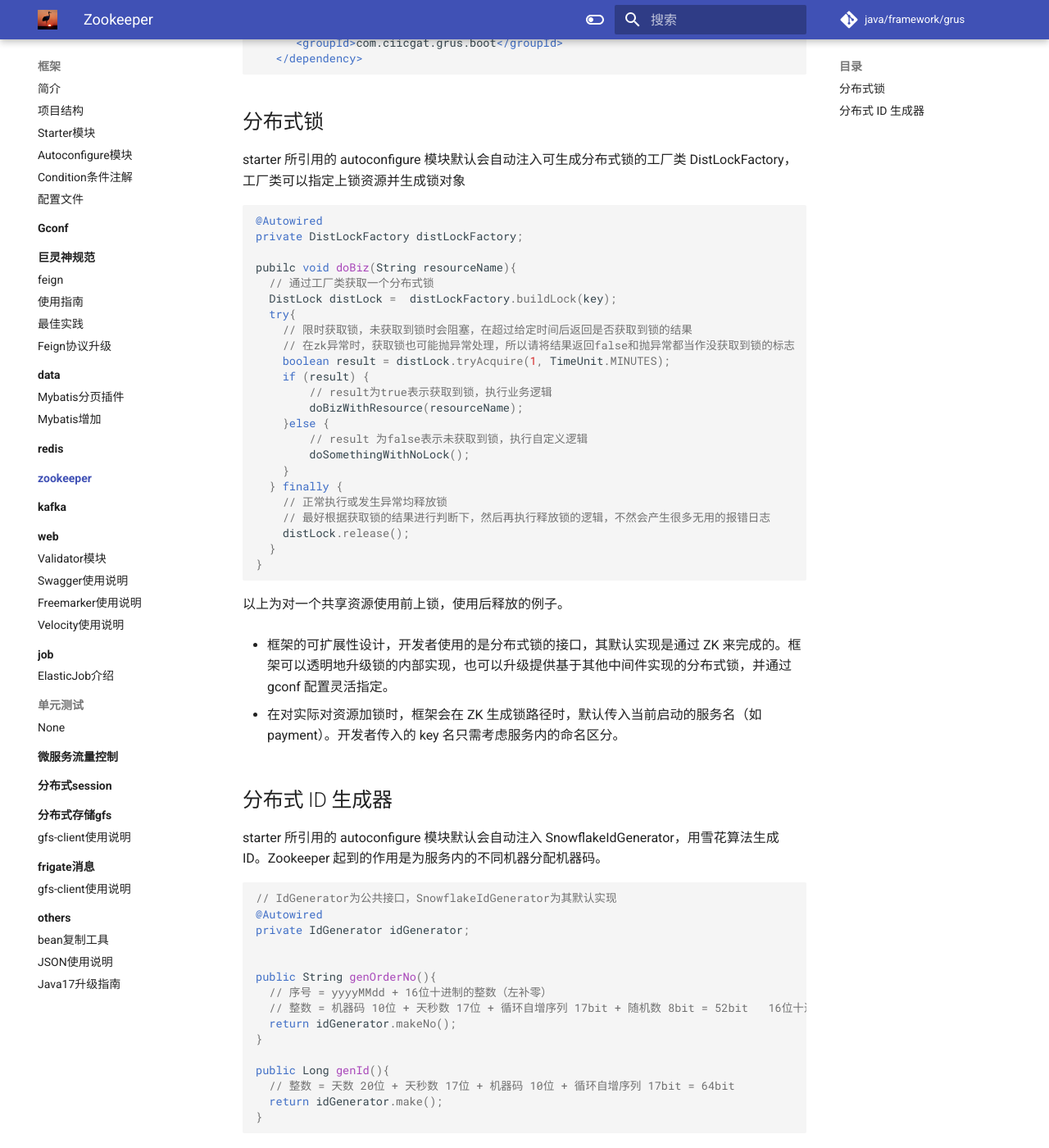
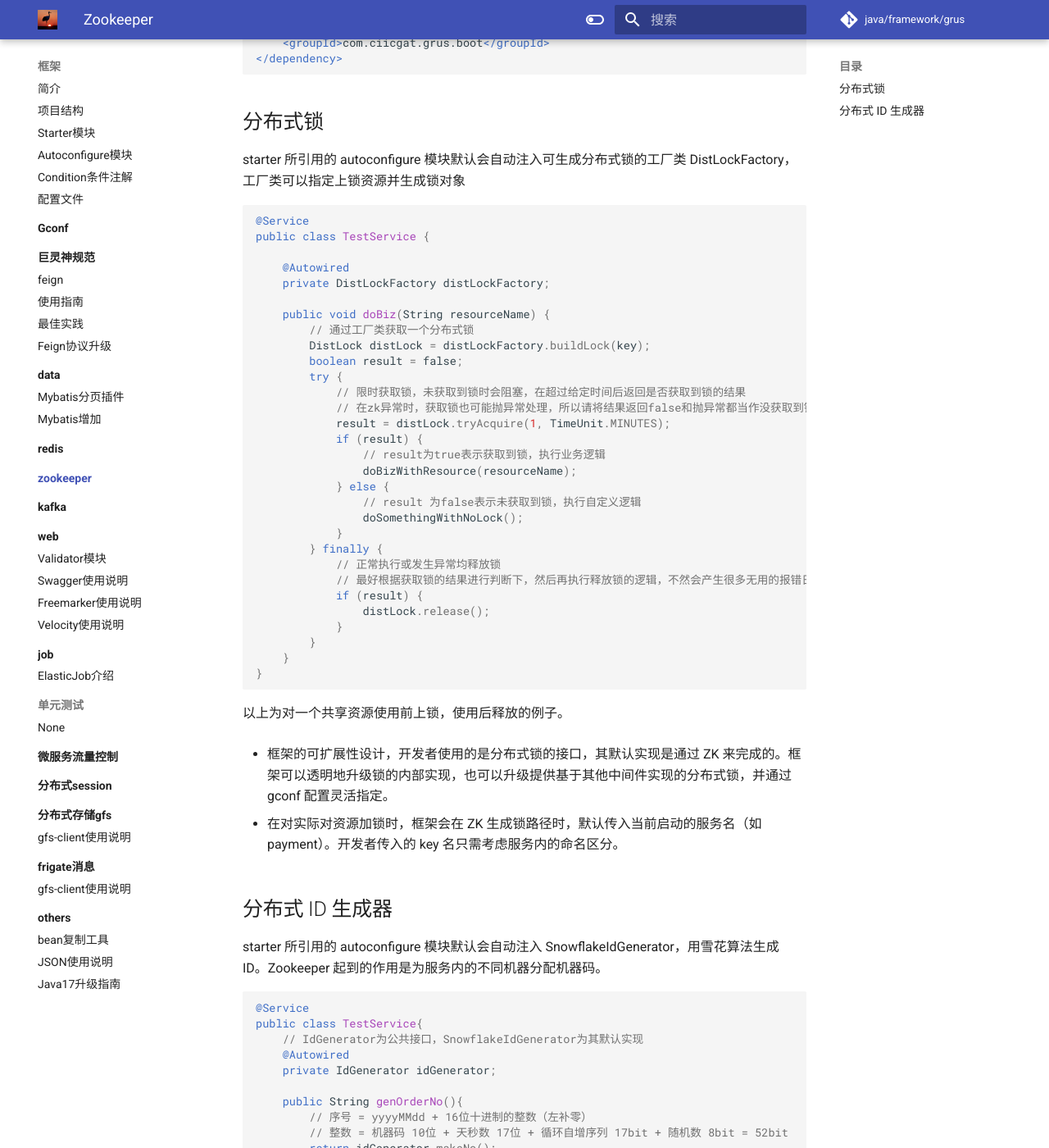
Before and after one commit to guanaitong/grus, an MkDocs documentation site: the page built from docs/framework/zk/index.md, in a window 1280 px wide and 1400 px high, scrolled down 275 px. Shown: the whole window at 82% size. Built offline with MkDocs 1.6.1 and Material for MkDocs 9.7.7, drawn with Linux system fonts in a browser that asks for light colours.

Commit message:
doc: update doc

````diff
--- a/docs/framework/zk/index.md
+++ b/docs/framework/zk/index.md
@@ -3,10 +3,11 @@
 如需使用 ZK 相关特性，首先在 POM 文件中添加
 
 ```xml
-   <dependency>
-      <artifactId>grus-boot-starter-zk</artifactId>
-      <groupId>com.ciicgat.grus.boot</groupId>
-   </dependency>
+
+<dependency>
+    <artifactId>grus-boot-starter-zk</artifactId>
+    <groupId>com.ciicgat.grus.boot</groupId>
+</dependency>
 
 ```
 
@@ -15,28 +16,36 @@
 starter 所引用的 autoconfigure 模块默认会自动注入可生成分布式锁的工厂类 DistLockFactory，工厂类可以指定上锁资源并生成锁对象
 
 ```java
-@Autowired
-private DistLockFactory distLockFactory;
 
-pubilc void doBiz(String resourceName){
-  // 通过工厂类获取一个分布式锁
-  DistLock distLock =  distLockFactory.buildLock(key);
-  try{
-    // 限时获取锁，未获取到锁时会阻塞，在超过给定时间后返回是否获取到锁的结果
-    // 在zk异常时，获取锁也可能抛异常处理，所以请将结果返回false和抛异常都当作没获取到锁的标志
-    boolean result = distLock.tryAcquire(1, TimeUnit.MINUTES);
-    if (result) {
-        // result为true表示获取到锁，执行业务逻辑
-        doBizWithResource(resourceName);
-    }else {
-        // result 为false表示未获取到锁，执行自定义逻辑
-        doSomethingWithNoLock();
+@Service
+public class TestService {
+
+    @Autowired
+    private DistLockFactory distLockFactory;
+
+    public void doBiz(String resourceName) {
+        // 通过工厂类获取一个分布式锁
+        DistLock distLock = distLockFactory.buildLock(key);
+        boolean result = false;
+        try {
+            // 限时获取锁，未获取到锁时会阻塞，在超过给定时间后返回是否获取到锁的结果
+            // 在zk异常时，获取锁也可能抛异常处理，所以请将结果返回false和抛异常都当作没获取到锁的标志
+            result = distLock.tryAcquire(1, TimeUnit.MINUTES);
+            if (result) {
+                // result为true表示获取到锁，执行业务逻辑
+                doBizWithResource(resourceName);
+            } else {
+                // result 为false表示未获取到锁，执行自定义逻辑
+                doSomethingWithNoLock();
+            }
+        } finally {
+            // 正常执行或发生异常均释放锁
+            // 最好根据获取锁的结果进行判断下，然后再执行释放锁的逻辑，不然会产生很多无用的报错日志
+            if (result) {
+                distLock.release();
+            }
+        }
     }
-  } finally {
-    // 正常执行或发生异常均释放锁
-    // 最好根据获取锁的结果进行判断下，然后再执行释放锁的逻辑，不然会产生很多无用的报错日志
-    distLock.release();
-  }
 }
 ```
 
@@ -46,25 +55,27 @@
 
 - 在对实际对资源加锁时，框架会在 ZK 生成锁路径时，默认传入当前启动的服务名（如 payment）。开发者传入的 key 名只需考虑服务内的命名区分。
 
-##分布式 ID 生成器
+## 分布式 ID 生成器
 
 starter 所引用的 autoconfigure 模块默认会自动注入 SnowflakeIdGenerator，用雪花算法生成 ID。Zookeeper 起到的作用是为服务内的不同机器分配机器码。
 
 ```java
-// IdGenerator为公共接口，SnowflakeIdGenerator为其默认实现
-@Autowired
-private IdGenerator idGenerator;
+@Service
+public class TestService{
+    // IdGenerator为公共接口，SnowflakeIdGenerator为其默认实现
+    @Autowired
+    private IdGenerator idGenerator;
 
+    public String genOrderNo(){
+        // 序号 = yyyyMMdd + 16位十进制的整数（左补零）
+        // 整数 = 机器码 10位 + 天秒数 17位 + 循环自增序列 17bit + 随机数 8bit = 52bit   16位十进制整数
+        return idGenerator.makeNo();
+    }
 
-public String genOrderNo(){
-  // 序号 = yyyyMMdd + 16位十进制的整数（左补零）
-  // 整数 = 机器码 10位 + 天秒数 17位 + 循环自增序列 17bit + 随机数 8bit = 52bit   16位十进制整数
-  return idGenerator.makeNo();
-}
-
-public Long genId(){
-  // 整数 = 天数 20位 + 天秒数 17位 + 机器码 10位 + 循环自增序列 17bit = 64bit
-  return idGenerator.make();
+    public Long genId(){
+        // 整数 = 天数 20位 + 天秒数 17位 + 机器码 10位 + 循环自增序列 17bit = 64bit
+        return idGenerator.make();
+    }
 }
 ```
 
````
Also changed, not shown: README.md (+0 -2 lines), docs/index.md (+5 -5 lines).
